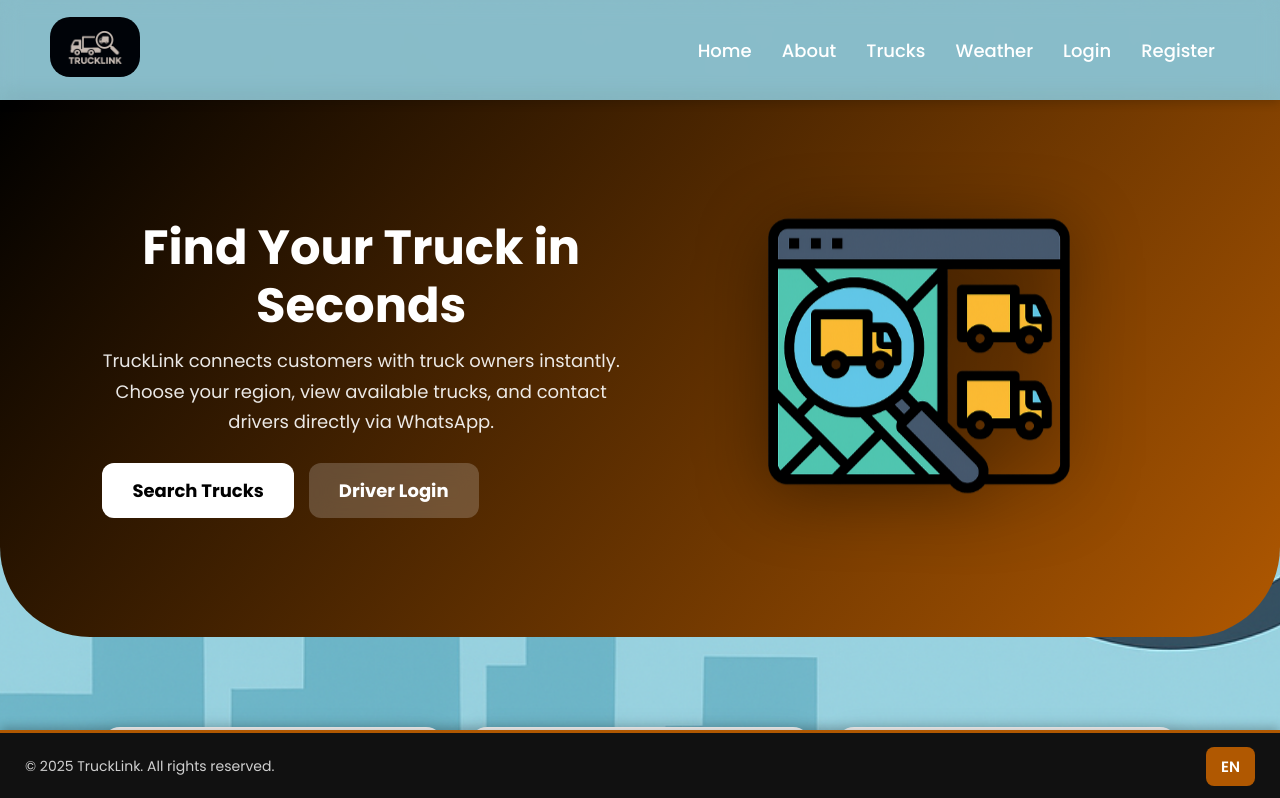
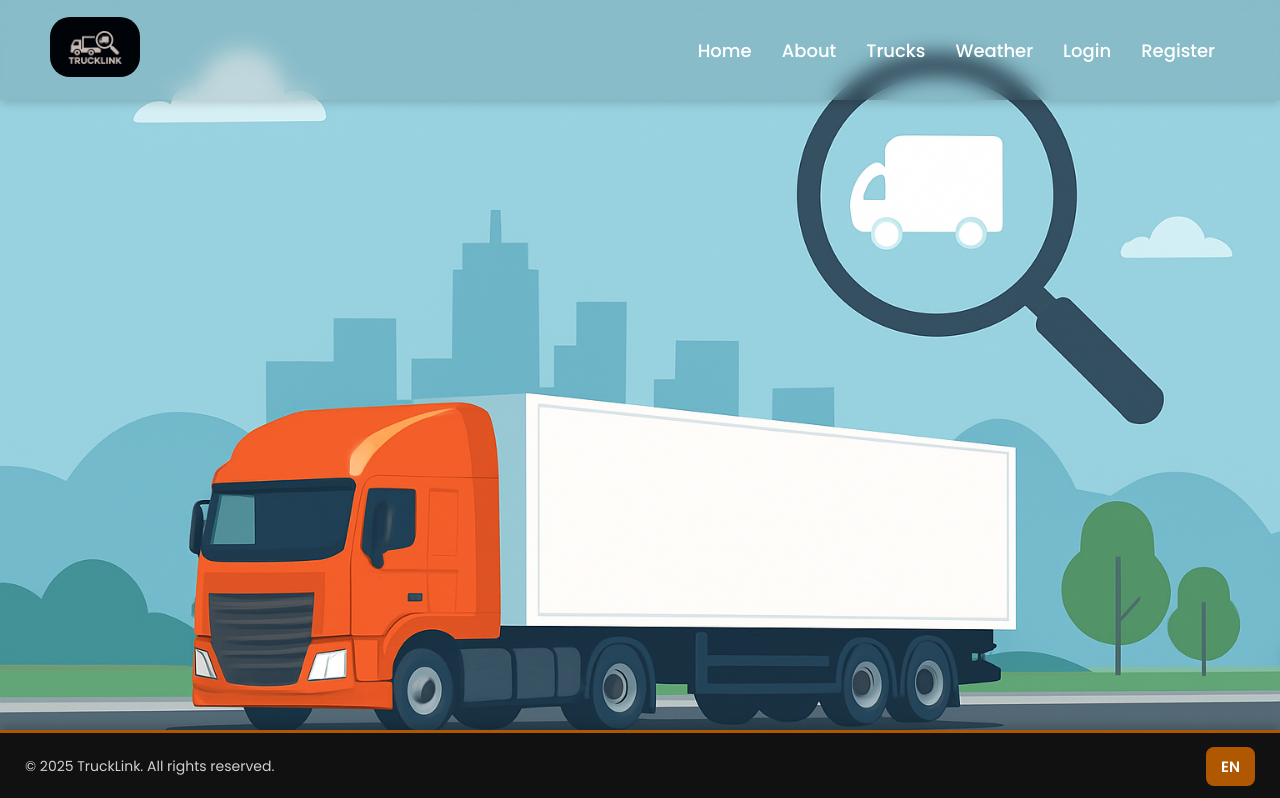
Before and after one commit to hamza4422/TruckLink, a React (Create React App) app: page / in a window 1280 px wide. Shown: the top 798 px of the page. Built offline with nearby package versions, Linux system fonts and the light colour scheme.

Commit message:
some edit

```diff
--- a/src/App.js
+++ b/src/App.js
@@ -15,7 +15,7 @@ function App() {
       <BrowserRouter>
         <NavBar />
         <Routes>
-          <Route path="/" element={<Home />} />
+          <Route path="/TruckLink" element={<Home />} />
           <Route path="/about" element={<About />} />
           <Route path="/trucks" element={<Trucks />} />
           <Route path="/login" element={<Login />} />
--- a/src/components/NavBar.js
+++ b/src/components/NavBar.js
@@ -38,7 +38,7 @@ const NavBar = () => {
   return (
     <header className="header">
       <div className="logo">
-        <Link to="/" onClick={hideList}>
+        <Link to="/TruckLink" onClick={hideList}>
           <img src={logo} alt="logo" />
         </Link>
       </div>
@@ -49,7 +49,7 @@ const NavBar = () => {
         </button>
 
         <div className="link">
-          <Link onClick={hideList} to="/">
+          <Link onClick={hideList} to="/TruckLink">
             {t.home}
           </Link>
           <Link onClick={hideList} to="/about">
--- a/src/data/user.json
+++ b/src/data/user.json
@@ -3,7 +3,7 @@
     {
       "id": 1,
       "fname": "Hamza Abdallah",
-      "email": "hamza@gmail.com.com",
+      "email": "hamza@gmail.com",
       "phoneNumber": "70011001",
       "password": "12345678",
       "description": "Reliable driver available for cargo transport.",
```
